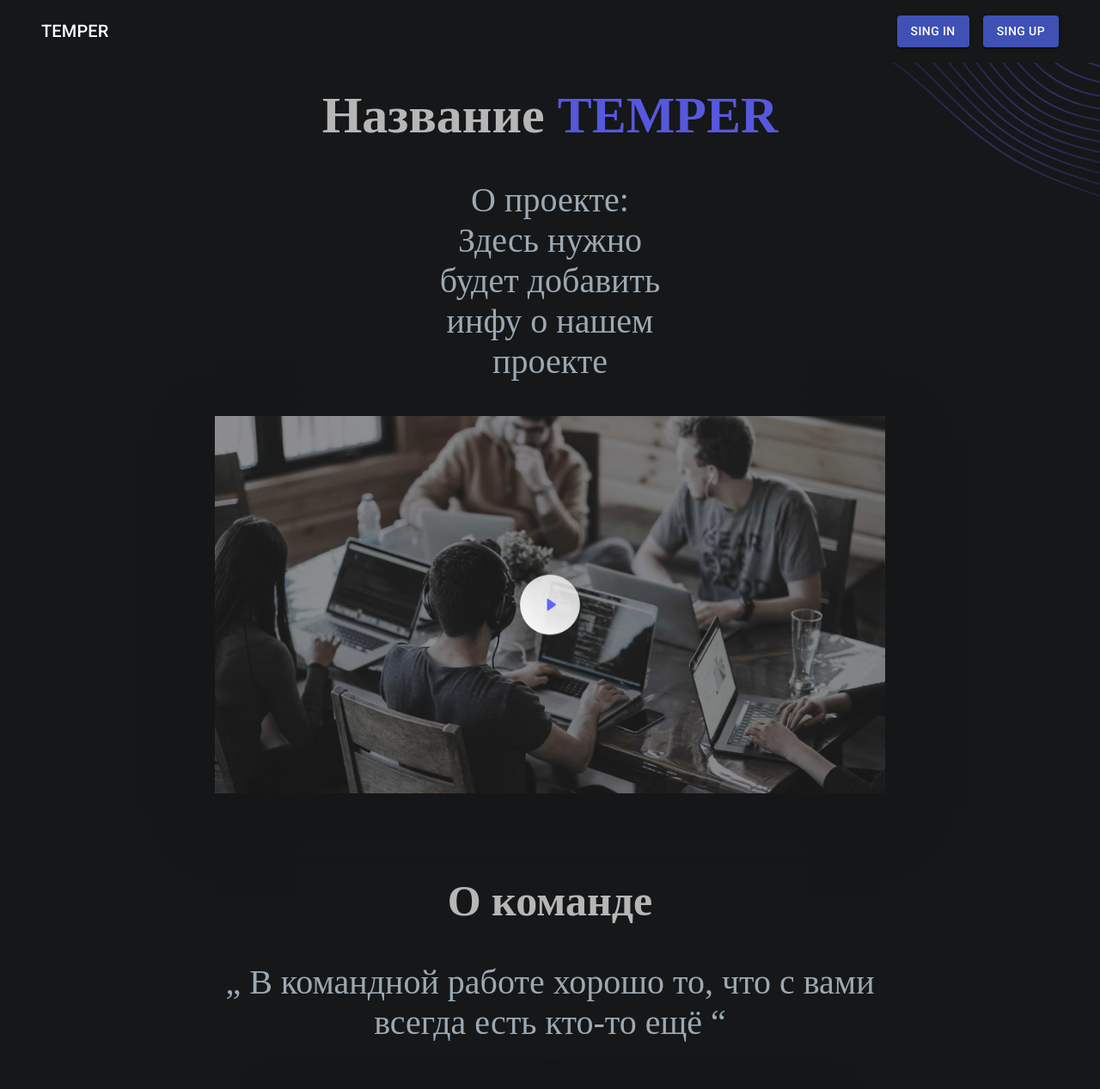
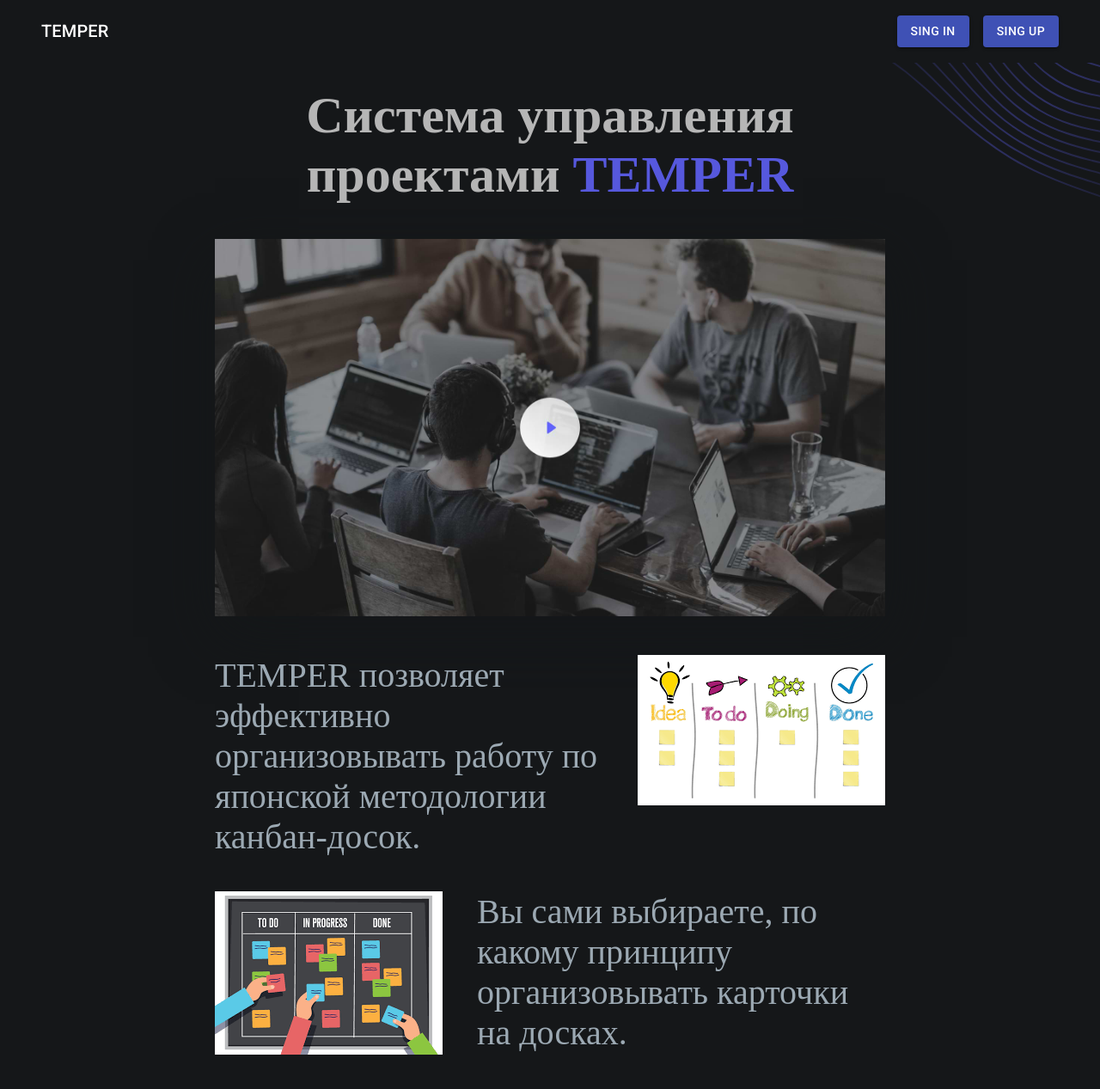
Before and after one commit to ArkhipovAnatoly/project-managment-app, a React (Create React App) app: page / in a window 1280 px wide. Shown: the top 1267 px of the page at 86% size. Built offline with nearby package versions, Linux system fonts and the light colour scheme.

Commit message:
feat: add images

```diff
--- a/src/app/components/share/Footer/Footer.css
+++ b/src/app/components/share/Footer/Footer.css
@@ -7,7 +7,6 @@ footer {
   background-repeat: no-repeat; */
   background-color: #151719;
   color: #fff;
-  padding: 0 4em;
   height: 50px;
 }
 
--- a/src/pages/WelcomePage/WelcomePage.css
+++ b/src/pages/WelcomePage/WelcomePage.css
@@ -19,7 +19,6 @@ main {
 
 .aboutTheProject {
   text-align: center;
-  padding-bottom: 40px;
 }
 
 .autorizationBtns {
@@ -48,6 +47,13 @@ h2 {
   margin: 0 auto;
 }
 
+.titleContainer,
+.titleContainer2 {
+  display: flex;
+  padding-top: 40px;
+  gap: 40px;
+}
+
 .videoPlaceholder {
   text-align: center;
 }
@@ -63,12 +69,11 @@ h2 {
   flex-wrap: wrap;
   justify-content: center;
   gap: 1em;
-  padding: 3em 0;
+  padding: 0 0 3em 0;
 }
 
 .aboutTheComand {
   text-align: center;
-  padding-top: 50px;
 }
 
 .nav {
--- a/src/pages/WelcomePage/WelcomePage.tsx
+++ b/src/pages/WelcomePage/WelcomePage.tsx
@@ -22,13 +22,8 @@ const WelcomePage = () => {
     <div className="wrapper">
       <div className="aboutTheProject">
         <h1>
-          Название <span className="titleProject">TEMPER</span>
+          Система управления проектами <span className="titleProject">TEMPER</span>
         </h1>
-        <p className="title">О проекте:</p>
-        <p className="title">Здесь нужно</p>
-        <p className="title">будет добавить</p>
-        <p className="title">инфу о нашем</p>
-        <p className="title">проекте</p>
       </div>
       <div className="videoPlaceholder">
         <a
@@ -54,13 +49,24 @@ const WelcomePage = () => {
           </Typography>
         </Box>
       </Modal>
-
+      <div className="titleContainer">
+        <p className="title">
+          TEMPER позволяет эффективно организовывать работу по японской методологии канбан-досок.
+        </p>
+        <div className="imgTitle">
+          <img src={require(`../../assets/img/board1.png`)} alt="board" />
+        </div>
+      </div>
+      <div className="titleContainer2">
+        <div className="imgTitle">
+          <img src={require(`../../assets/img/board.png`)} alt="board" />
+        </div>
+        <p className="title">
+          Вы сами выбираете, по какому принципу организовывать карточки на досках.
+        </p>
+      </div>
       <div className="aboutTheComand">
         <h2>О команде</h2>
-        <p className="title">
-          &#8222; В командной работе хорошо то, что с вами всегда есть кто-то ещё &#8220;
-        </p>
-
         <div className="cards">
           {data.map((item, index) => (
             <Card
```
Also changed, not shown: src/app/components/share/Header.tsx (+1 -12 lines), src/assets/img/board.png (added), src/assets/img/board1.png (added).
